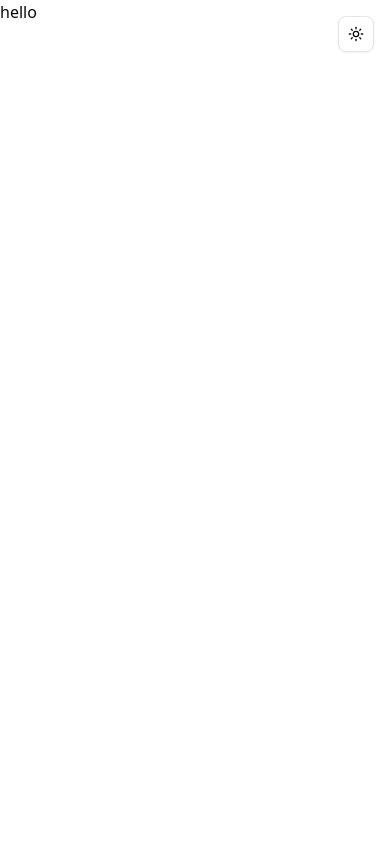
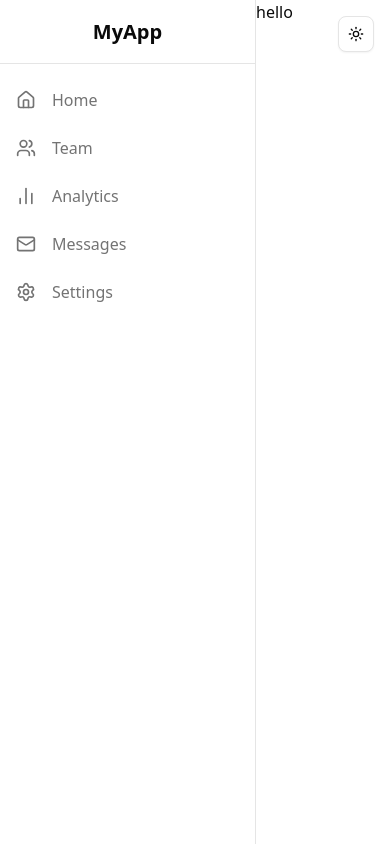
Before and after one commit to HubertTGit/antigravity-test, a Next.js app: page / in a window 390 px wide. Built offline with nearby package versions, Linux system fonts and the light colour scheme.

Commit message:
feat: introduce a responsive side navigation component and integrate it into the main application layout.

```diff
--- a/src/app/layout.tsx
+++ b/src/app/layout.tsx
@@ -3,6 +3,7 @@
 import "./globals.css";
 import { ThemeProvider } from "@/components/theme-provider";
 import { ThemeToggle } from "@/components/theme-toggle";
+import { SideNav } from "@/components/side-nav";
 
 const geistSans = Geist({
   variable: "--font-geist-sans",
@@ -35,10 +36,17 @@
           enableSystem
           disableTransitionOnChange
         >
-          <div className="absolute top-4 right-4 z-50">
-            <ThemeToggle />
+          <div className="flex h-screen overflow-hidden">
+            <SideNav />
+            <div className="relative flex-1 flex flex-col overflow-y-auto overflow-x-hidden">
+              <div className="absolute top-4 right-4 z-50">
+                <ThemeToggle />
+              </div>
+              <main className="flex-1">
+                {children}
+              </main>
+            </div>
           </div>
-          {children}
         </ThemeProvider>
       </body>
     </html>
--- /dev/null
+++ b/src/components/side-nav.tsx
@@ -0,0 +1,61 @@
+"use client";
+
+import { useState } from "react";
+import { Home, Settings, Users, BarChart2, Mail } from "lucide-react";
+import Link from "next/link";
+import { cn } from "@/lib/utils";
+import { Button } from "@/components/ui/button";
+
+const navItems = [
+  { icon: Home, label: "Home", href: "/" },
+  { icon: Users, label: "Team", href: "/team" },
+  { icon: BarChart2, label: "Analytics", href: "/analytics" },
+  { icon: Mail, label: "Messages", href: "/messages" },
+  { icon: Settings, label: "Settings", href: "/settings" },
+];
+
+export function SideNav() {
+  const [isHovered, setIsHovered] = useState(false);
+
+  return (
+    <div
+      className={cn(
+        "flex flex-col h-screen bg-background border-r transition-all duration-300 ease-in-out z-40",
+        isHovered ? "w-64" : "w-16"
+      )}
+      onMouseEnter={() => setIsHovered(true)}
+      onMouseLeave={() => setIsHovered(false)}
+    >
+      <div className="flex items-center justify-center h-16 border-b">
+        <span className={cn("font-bold text-xl transition-opacity duration-300", isHovered ? "opacity-100" : "opacity-0 hidden")}>
+          MyApp
+        </span>
+        <span className={cn("font-bold text-xl transition-opacity duration-300", isHovered ? "opacity-0 hidden" : "opacity-100")}>
+          M
+        </span>
+      </div>
+      <nav className="flex-1 py-4 flex flex-col gap-2">
+        {navItems.map((item) => (
+          <Link
+            key={item.href}
+            href={item.href}
+            className={cn(
+              "flex items-center px-4 py-2 text-muted-foreground hover:bg-accent hover:text-accent-foreground transition-colors",
+              isHovered ? "justify-start" : "justify-center"
+            )}
+          >
+            <item.icon className="h-5 w-5" />
+            <span
+              className={cn(
+                "ml-4 whitespace-nowrap transition-all duration-300 overflow-hidden",
+                isHovered ? "w-auto opacity-100" : "w-0 opacity-0"
+              )}
+            >
+              {item.label}
+            </span>
+          </Link>
+        ))}
+      </nav>
+    </div>
+  );
+}
```
